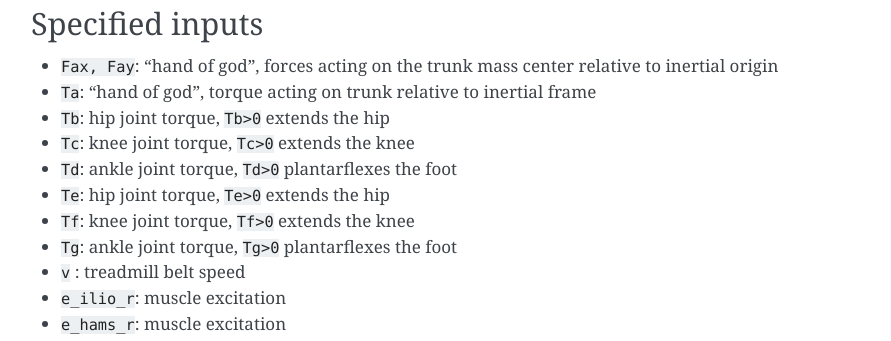
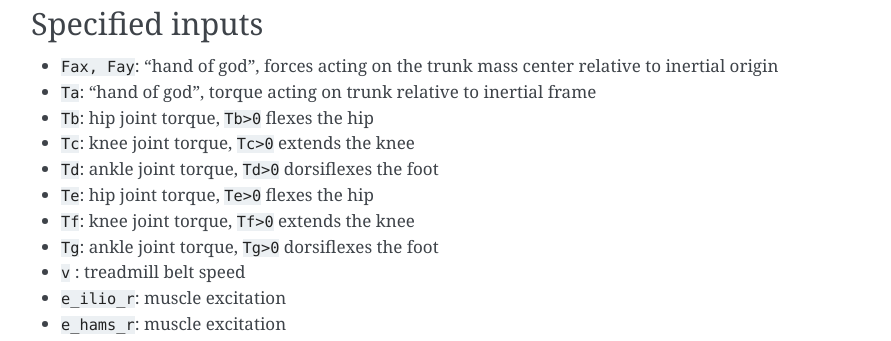
Before and after one commit to csu-hmc/gait2d, a Sphinx documentation site: the page built from docs/model.rst, in a window 1280 px wide and 900 px high, scrolled down 6676 px. Shown: the part 154-495 px from the top of the window, without its empty margins (319-1210 px from the left). Built offline with Sphinx 7.4.7, drawn with Linux system fonts in a browser that asks for light colours; pages that are not in the unit, such as notebooks, are missing from menus.

Commit message:
Correct the sign convention of the hip and ankle torques in the docs.

```diff
--- a/docs/model.rst
+++ b/docs/model.rst
@@ -291,12 +291,12 @@ Specified inputs
 - ``Fax, Fay``: "hand of god", forces acting on the trunk mass center relative
   to inertial origin
 - ``Ta``: "hand of god", torque acting on trunk relative to inertial frame
-- ``Tb``: hip joint torque, ``Tb>0`` extends the hip
+- ``Tb``: hip joint torque, ``Tb>0`` flexes the hip
 - ``Tc``: knee joint torque, ``Tc>0`` extends the knee
-- ``Td``: ankle joint torque, ``Td>0`` plantarflexes the foot
-- ``Te``: hip joint torque, ``Te>0`` extends the hip
+- ``Td``: ankle joint torque, ``Td>0`` dorsiflexes the foot
+- ``Te``: hip joint torque, ``Te>0`` flexes the hip
 - ``Tf``: knee joint torque, ``Tf>0`` extends the knee
-- ``Tg``: ankle joint torque, ``Tg>0`` plantarflexes the foot
+- ``Tg``: ankle joint torque, ``Tg>0`` dorsiflexes the foot
 - ``v`` : treadmill belt speed
 - ``e_ilio_r``: muscle excitation
 - ``e_hams_r``: muscle excitation
```
Also changed, not shown: 1 other file.
